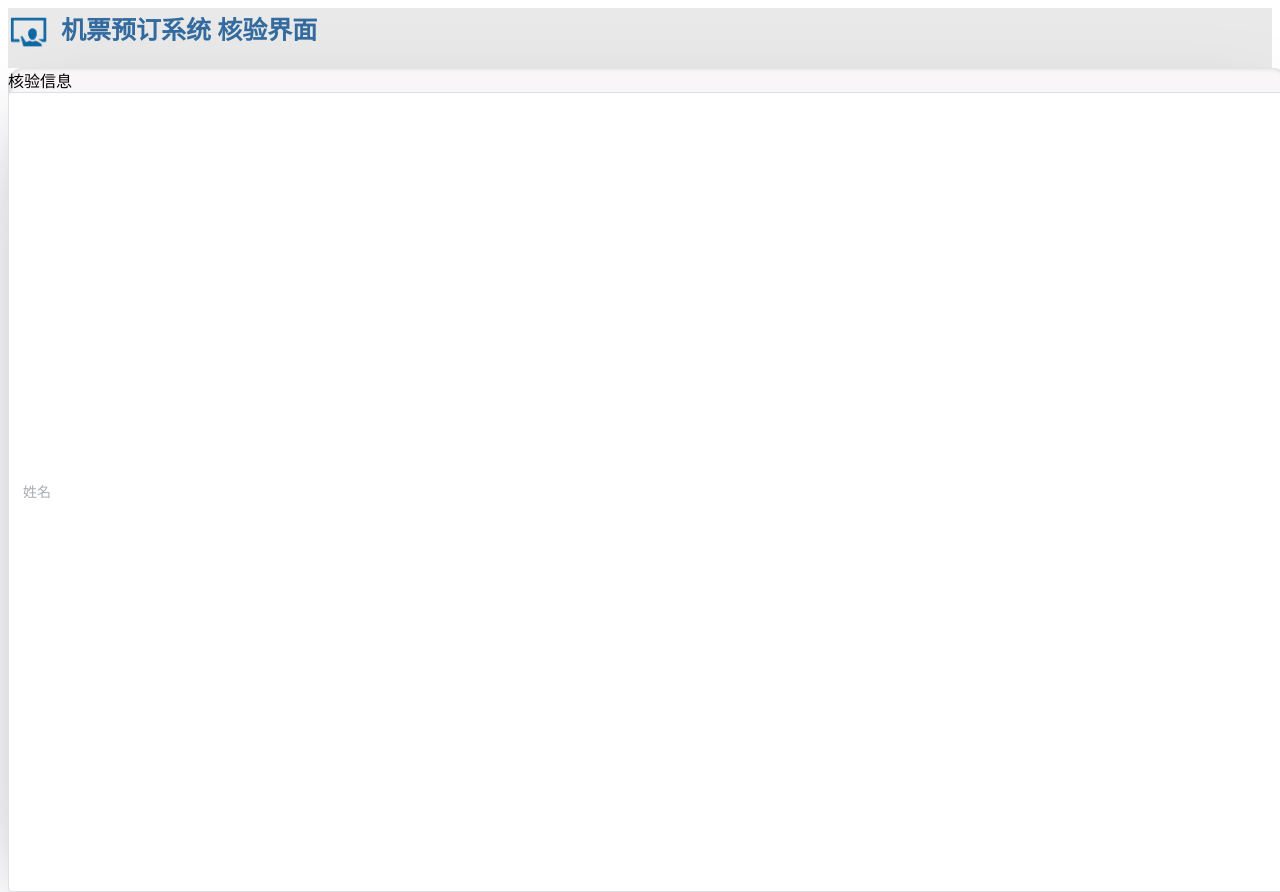
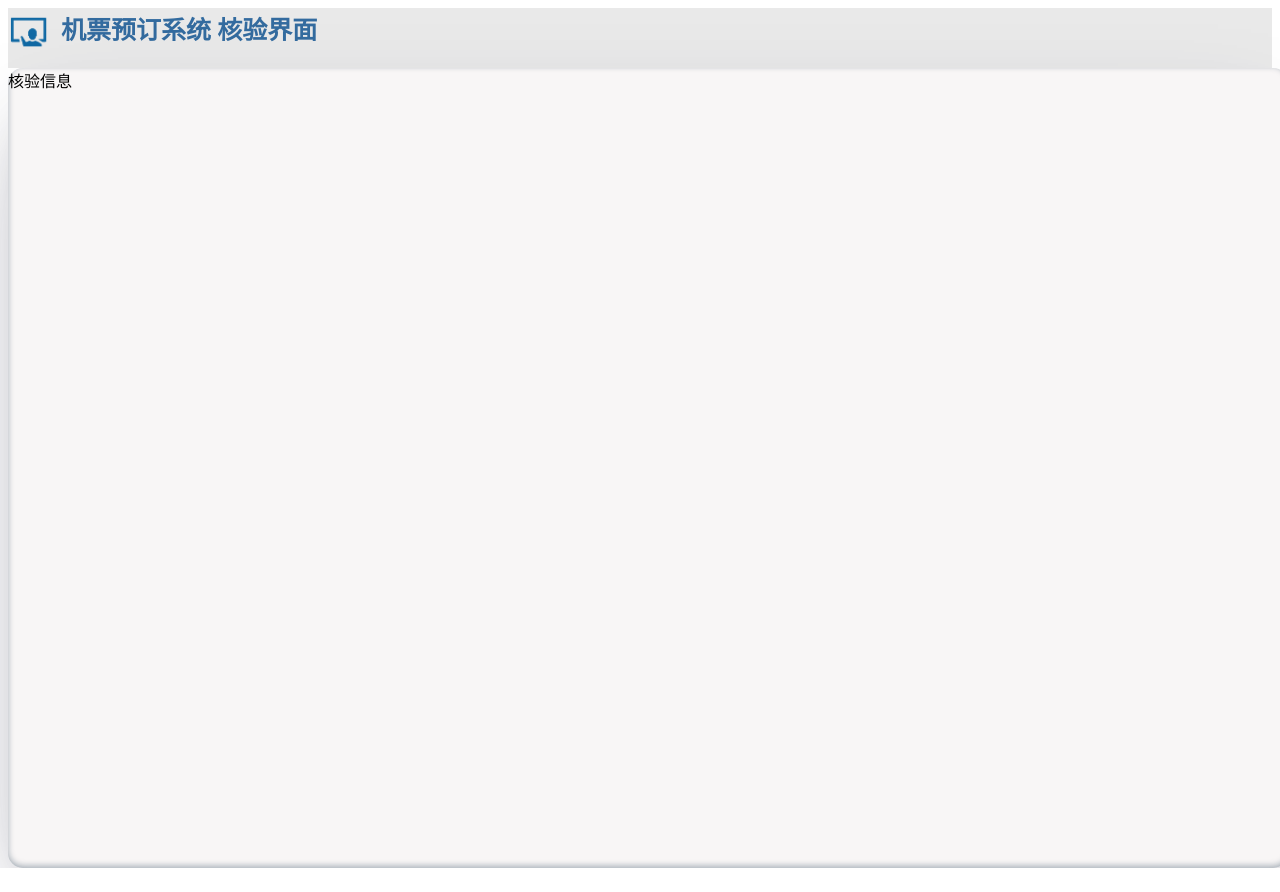
Before and after one commit to Zjut-Homework-666/SoftwareEngineering, a Vue app in the folder front-end/: page /#/Check in a window 1280 px wide. After the commit the page ends 868 px from the top, so only its background shows below. Built offline with nearby package versions, Linux system fonts and the light colour scheme; the HTML template or start-up script is replaced by a standard one.

Commit message:
modified:   front-end/src/pages/CheckPage/CheckPage.vue

```diff
--- a/front-end/src/pages/CheckPage/CheckPage.vue
+++ b/front-end/src/pages/CheckPage/CheckPage.vue
@@ -12,12 +12,6 @@
             </div>
             <div class="mainBox_ct">
                 核验信息
-                <el-input
-                v-model="input1"
-                class="w-50 m-2"
-                size="large"
-                placeholder="姓名"
-                />
             </div>
         </div>
     </div>
```
